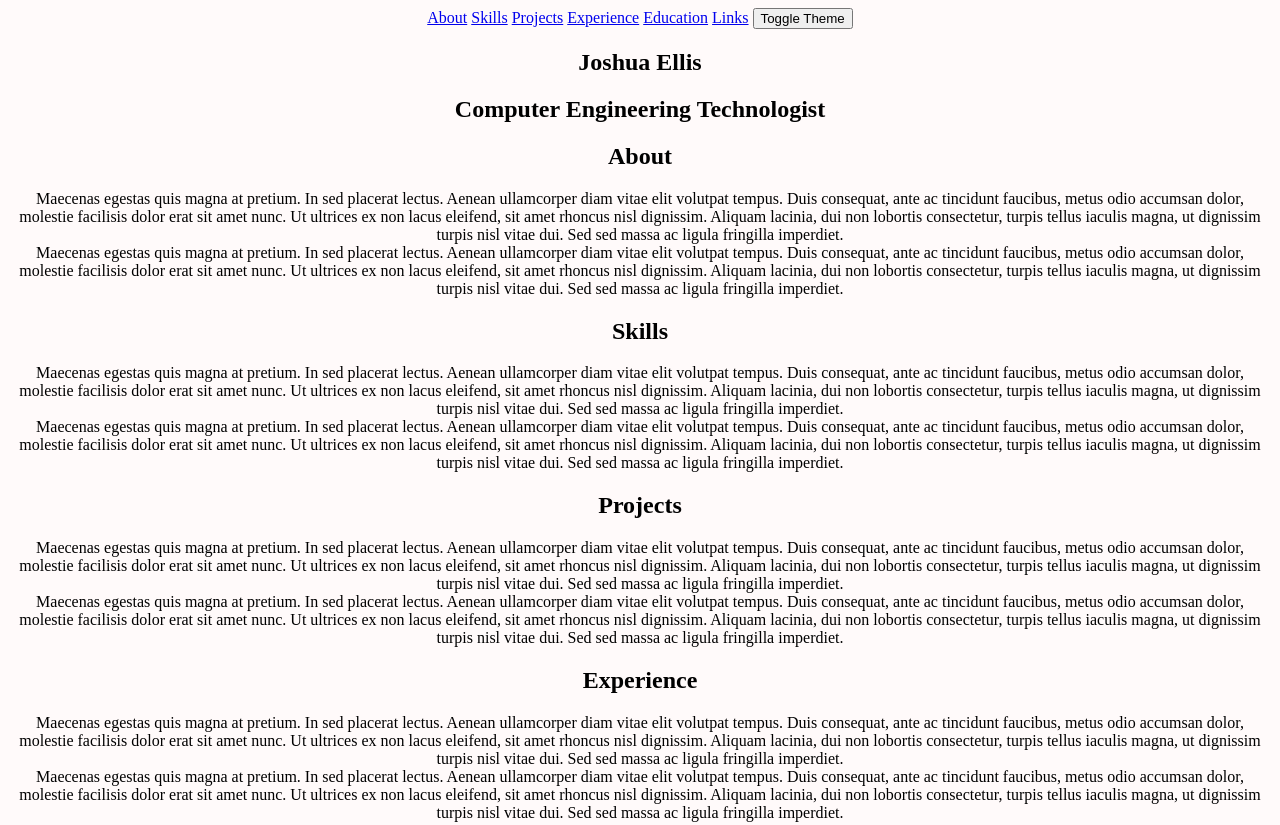
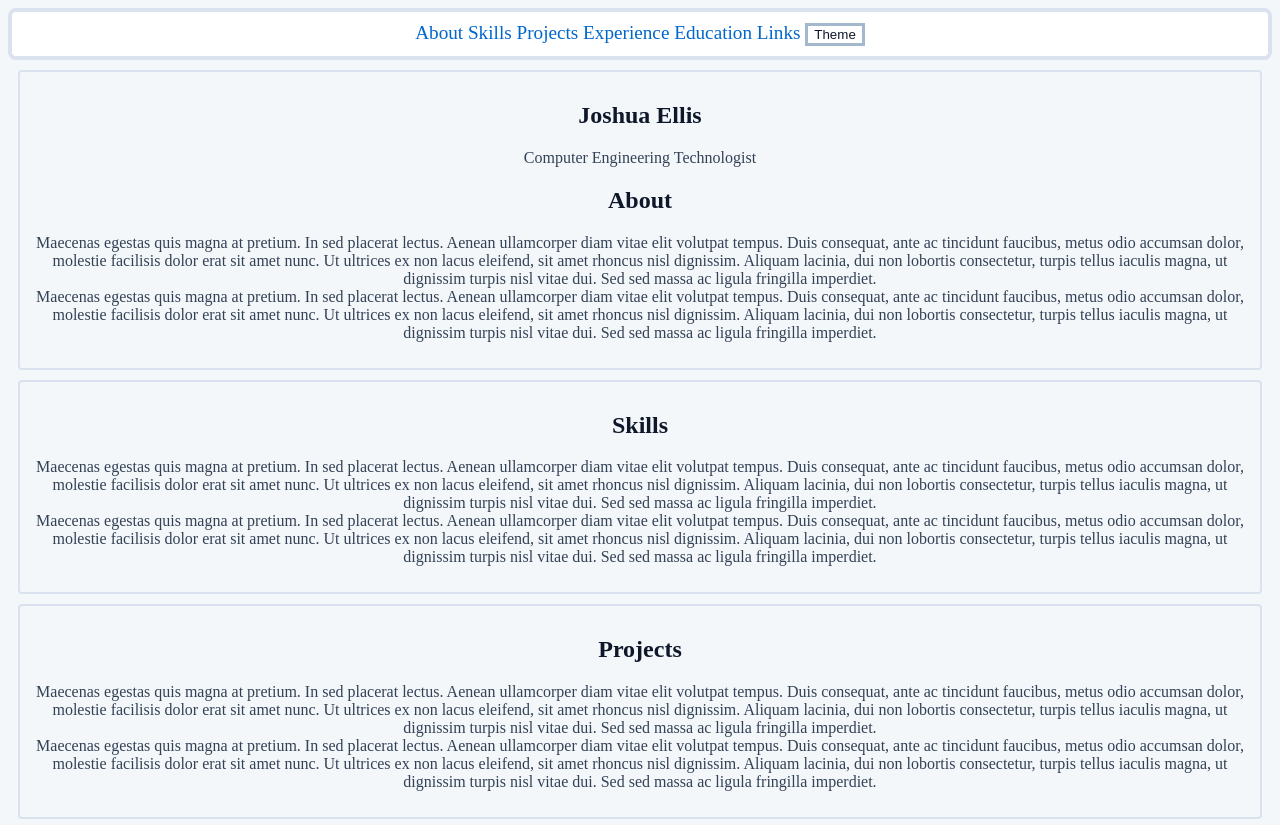
Before and after one commit to Joshcode12/Homepage, a website built with Vite: page index.html in a window 1280 px wide. Shown: the top 825 px of the page. Built offline with nearby package versions, Linux system fonts and the light colour scheme.

Commit message:
Refactor theme, layout, and styles; enable module script
Improve theming and layout: load src/theme.ts as an ES module, simplify the theme toggle button label, and introduce a hero header structure in index.html. Replace minimal CSS with a comprehensive design token set and component styles in src/style.css (colors, accents, borders, typography, buttons, header/footer, links, and spacing). Minor cleanup in src/theme.ts (whitespace) and preserve existing theme toggle behavior via localStorage. These changes enhance visual consistency and prepare theme script for module loading.

```diff
--- a/index.html
+++ b/index.html
@@ -5,7 +5,7 @@
     <meta name="viewport" content="width=device-width, initial-scale=1.0" />
     <title>Joshua Profile</title>
     <link rel="stylesheet" href="/src/style.css" />
-    <script src="/src/theme.ts"></script>
+    <script type="module" src="/src/theme.ts"></script>
   </head>
   <body>
     <header>
@@ -16,16 +16,17 @@
         <a href="#experience">Experience</a>
         <a href="#education">Education</a>
         <a href="#links">Links</a>
-        <button id="toggle-theme" aria-label="Theme Toggle">
-          Toggle Theme
-        </button>
+
+        <button id="toggle-theme" aria-label="Theme Toggle">Theme</button>
       </nav>
     </header>
 
     <main>
       <section id="about">
-        <h1>Joshua Ellis</h1>
-        <h2>Computer Engineering Technologist</h2>
+        <div class="hero-header">
+          <h1>Joshua Ellis</h1>
+          <p class="subtitle">Computer Engineering Technologist</p>
+        </div>
         <h2>About</h2>
         <p>
           Maecenas egestas quis magna at pretium. In sed placerat lectus. Aenean
--- a/src/style.css
+++ b/src/style.css
@@ -1,8 +1,39 @@
 :root {
   color-scheme: light dark;
 
-  --bg: light-dark(snow, black);
-  --text: light-dark(black, snow);
+  /* --- Core Layout Backgrounds --- */
+  /* Main site background */
+  --bg: light-dark(#f4f7fa, #0b0f19);
+  /* Cards, header nav, footer, container blocks */
+  --bg-element: light-dark(#ffffff, #141b2d);
+
+  /* --- Interactive States (Buttons / Nav links) --- */
+  --hover: light-dark(#e1e8f0, #1e2942);
+  /* Accent color used for highlighting critical elements */
+  --primary-accent: light-dark(#0066cc, #3b82f6);
+  --primary-accent-hover: light-dark(#0052a3, #2563eb);
+  --primary-accent-active: light-dark(#003d7a, #1d4ed8);
+
+  /* --- Borders & Dividers --- */
+  /* Subtle lines separating sections/cards */
+  --border: light-dark(#dbe2ef, #222f47);
+  /* High contrast borders or input fields */
+  --border-alt: light-dark(#a3b8cc, #3f567a);
+  /* Clean outline style for keyboard navigation */
+  --focus-ring: light-dark(#0066cc, #3b82f6);
+
+  /* --- Typography --- */
+  /* Page headers (h1, h2, h3) */
+  --text-primary: light-dark(#0f172a, #f8fafc);
+  /* Subtitles, labels, and dates */
+  --text-secondary: light-dark(#475569, #94a3b8);
+  /* Main body / article reading text */
+  --text-paragraph: light-dark(#334155, #cbd5e1);
+
+  /* --- Hyperlinks --- */
+  --link: light-dark(#0066cc, #60a5fa);
+  --link-hover: light-dark(#004b93, #93c5fd);
+  --link-pressed: light-dark(#003366, #2563eb);
 }
 
 html {
@@ -12,7 +43,7 @@ html {
 
 body {
   background-color: var(--bg);
-  color: var(--text);
+  color: var(--text-paragraph);
   transition:
     background-color 0.3s,
     color 0.3s;
@@ -22,8 +53,61 @@ header {
   position: sticky;
   top: 0;
   z-index: 1000;
+  background-color: var(--bg-element);
+  box-sizing: border-box;
+  border: 4px solid var(--border);
+  border-radius: 8px;
+  padding: 10px;
+  font-size: 1.2rem;
 }
 
 section {
-  scroll-margin-top: 1.5rem;
+  scroll-margin-top: 58px;
+  box-sizing: border-box;
+  border: 2px solid var(--border);
+  border-radius: 4px;
+  margin: 10px;
+  padding: 10px;
 }
+
+h1,
+h2,
+h3 {
+  color: var(--text-primary);
+}
+
+a {
+  color: var(--link);
+  text-decoration: none;
+  transition: color 0.2s ease;
+}
+
+a:hover {
+  color: var(--link-hover);
+}
+
+a:active {
+  color: var(--link-pressed);
+}
+
+button {
+  background-color: var(--bg-element);
+  border: solid var(--border-alt);
+  color: var(--text-primary);
+}
+
+button:hover {
+  background-color: var(--hover);
+}
+
+button:focus-visible {
+  outline: solid var(--focus-ring);
+}
+
+footer {
+  background-color: var(--bg-element);
+  box-sizing: border-box;
+  border: 4px solid var(--border);
+  border-radius: 8px;
+  padding: 5px;
+}
--- a/src/theme.ts
+++ b/src/theme.ts
@@ -1,4 +1,5 @@
 const savedTheme = localStorage.getItem("theme");
+
 if (savedTheme) {
   document.documentElement.style.colorScheme = savedTheme;
 }
@@ -11,7 +12,6 @@ document.addEventListener("DOMContentLoaded", () => {
     const newMode = currentMode.includes("dark") ? "light" : "dark";
 
     document.documentElement.style.colorScheme = newMode;
-
     localStorage.setItem("theme", newMode);
   });
 });
```
